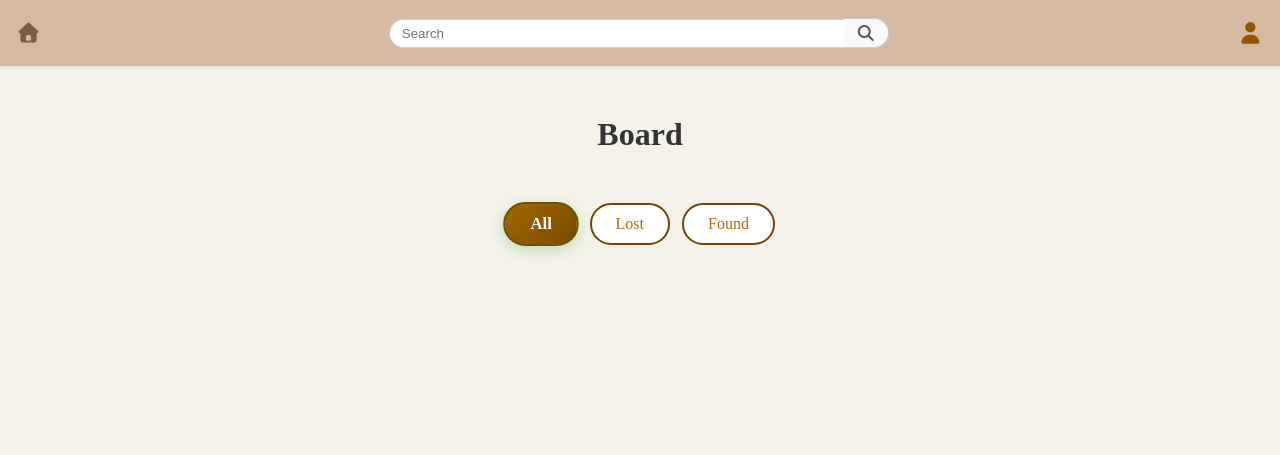
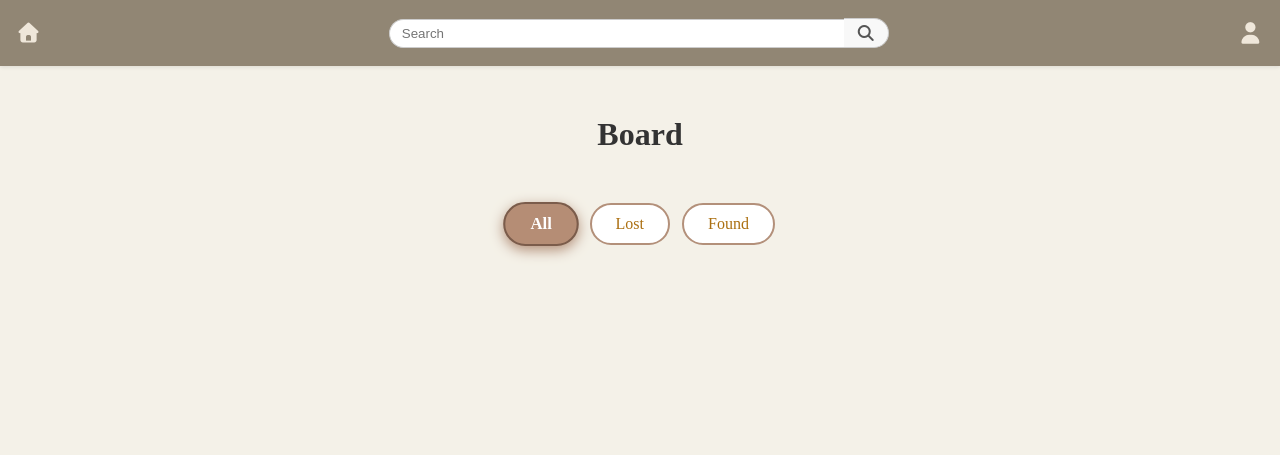
Before and after one commit to WongZhiYun/Lost-Found, a Flask app: page /feed in a window 1280 px wide. Shown: the top 455 px of the page. Run offline with Flask 3, Linux system fonts and the light colour scheme; data that the repository does not hold is empty; some libraries are stand-ins or nearby versions.

Commit message:
changes color

```diff
--- a/WongZhiYun/file/static/feed.css
+++ b/WongZhiYun/file/static/feed.css
@@ -18,7 +18,7 @@ body h1 {
   display: flex;
   justify-content: space-between; /* left - middle - right */
   align-items: center;
-  background-color: #d4baa3;
+  background-color: #918674;
   padding: 18px 16px;
   box-shadow: 0 1px 4px rgba(0,0,0,0.1);
 }
@@ -27,7 +27,7 @@ body h1 {
 .navbar i.fa-home {
   font-size: 20px;
   cursor: pointer;
-  color: #7b5c4b;
+  color: #efe7da;
 }
 
 /* Middle: search bar */
@@ -62,7 +62,7 @@ body h1 {
 .navbar i.fa-user {
   font-size: 22px;
   cursor: pointer;
-  color: #945303;
+  color: #efe7da;
 }
 
 .acc-wrap{
@@ -153,7 +153,7 @@ body h1 {
     padding: 10px 24px;
     text-decoration: none;
     color: #ab6f10;
-    border: 2px solid #6f4501;
+    border: 2px solid #b3907a;
     border-radius: 25px;
     font-weight: 500;
     transition: all 0.3s ease;
@@ -162,17 +162,17 @@ body h1 {
 
 /* Hover effect */
 .filter-bar a:hover {
-    background: #8f5902;
+    background: #b3907a;
     color: #fff;
 }
 
 /* Active effect */
 .filter-bar a.active {
-    background: linear-gradient(135deg, #a46601, rgb(121, 75, 1));
+    background: #b58d75;
     color: #fff;
-    border-color: #695303;
+    border-color: #7b5c4b;
     font-weight: bold;
-    box-shadow: 0 4px 12px rgba(76,175,80,0.3);
+    box-shadow: 0 4px 12px #b3907a;
     transform: scale(1.05);
 }
 
@@ -231,7 +231,7 @@ body h1 {
 }
 
 .submit-btn {
-    background: #294ba1;
+    background: #918674;
     color: #fff;
     padding: 10px 0;
     border: none;
@@ -242,7 +242,7 @@ body h1 {
 }
 
 .submit-btn:hover {
-    background: #1e3a8a;
+    background: #7b5c4b;
 }
 
 .card-container {
```
Also changed, not shown: WongZhiYun/file/static/home.css (+4 -4 lines).
